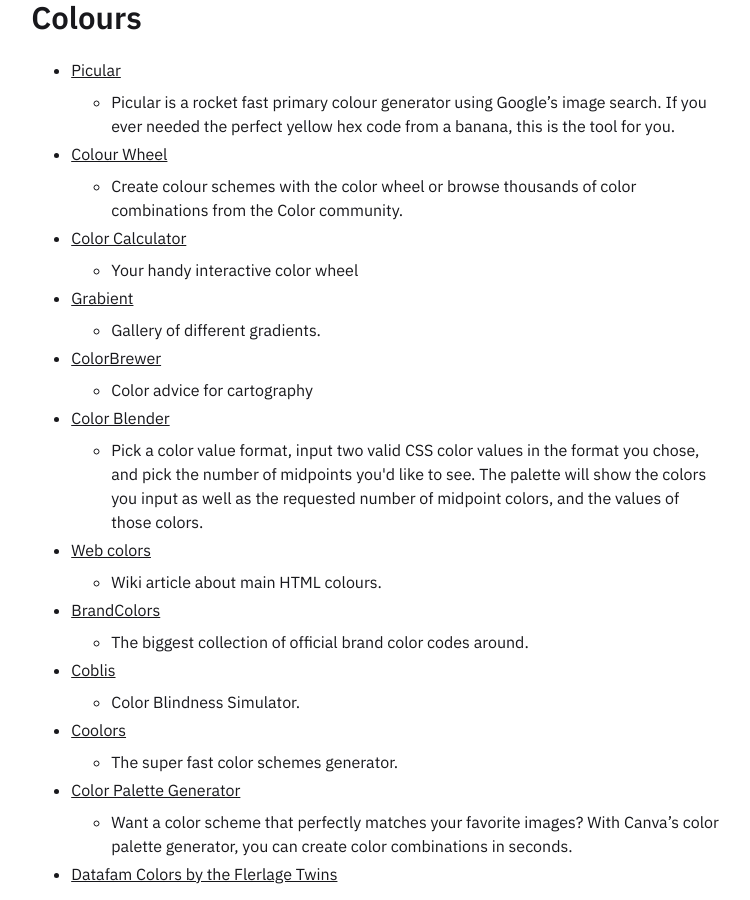
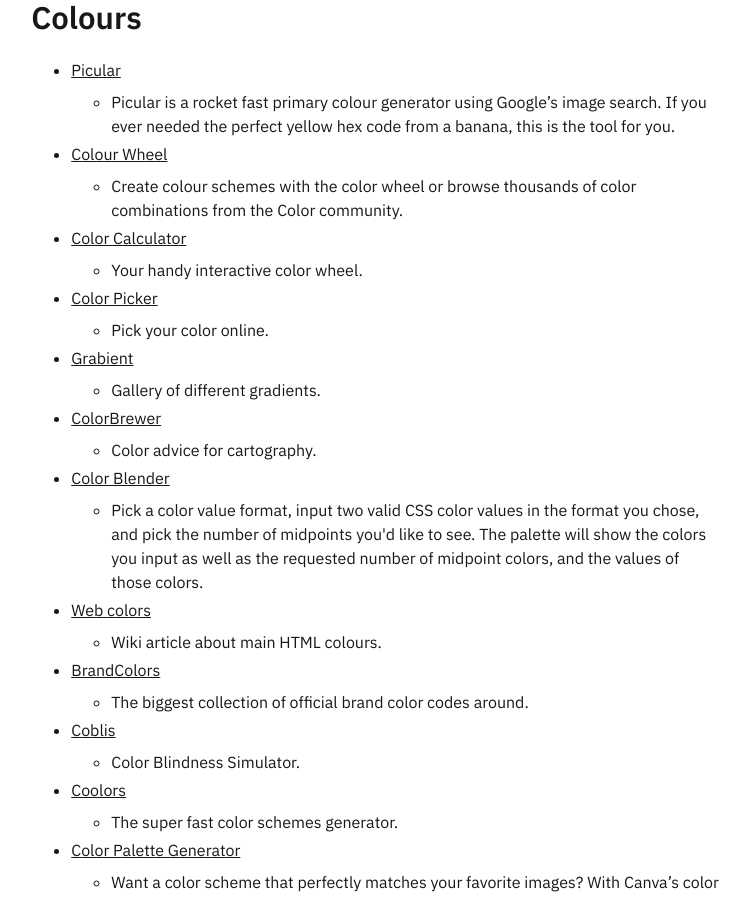
Before and after one commit to one-data-cookie/one-data-cookie.github.io, a Jekyll site: the page built from _notes/data-vis/Master tools for designing.md, in a window 1280 px wide and 900 px high, scrolled down 2022 px. Shown: the whole window, without its empty margins (264-1014 px from the left). Built offline with Jekyll 4.4.1, drawn with Linux system fonts in a browser that asks for light colours; some of the changed text lies outside the part shown.

Commit message:
sync notes and files as of 2023/11/17 19:29:39 UTC

```diff
--- a/_notes/data-vis/Master tools for designing.md
+++ b/_notes/data-vis/Master tools for designing.md
@@ -66,11 +66,13 @@
 - [Colour Wheel](https://color.adobe.com/create/color-wheel)
 	 - Create colour schemes with the color wheel or browse thousands of color combinations from the Color community.
 - [Color Calculator](https://www.sessions.edu/color-calculator/)
-	- Your handy interactive color wheel
+	- Your handy interactive color wheel.
+- [Color Picker](https://imagecolorpicker.com/)
+	- Pick your color online.
 - [Grabient](https://www.grabient.com/)
 	 - Gallery of different gradients.
 - [ColorBrewer](https://colorbrewer2.org/#type=sequential&scheme=BuGn&n=3)
-	- Color advice for cartography
+	- Color advice for cartography.
 - [Color Blender](https://meyerweb.com/eric/tools/color-blend/#:::hex)
 	- Pick a color value format, input two valid CSS color values in the format you chose, and pick the number of midpoints you'd like to see. The palette will show the colors you input as well as the requested number of midpoint colors, and the values of those colors.
 - [Web colors](https://en.wikipedia.org/wiki/Web_colors)
```
Also changed, not shown: other parts of _notes/data-vis/Master tools for designing.md (+1 -1 lines).
